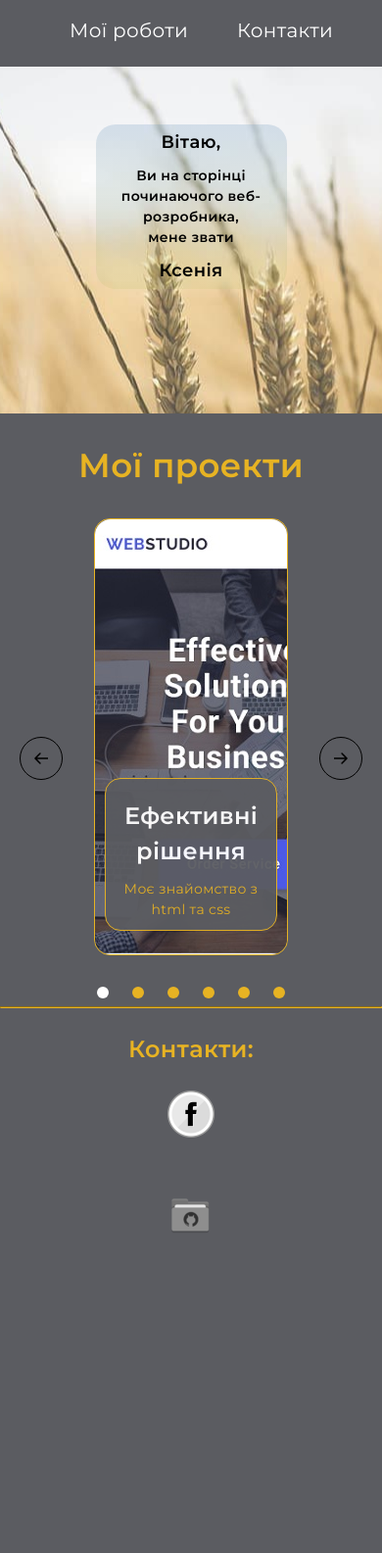
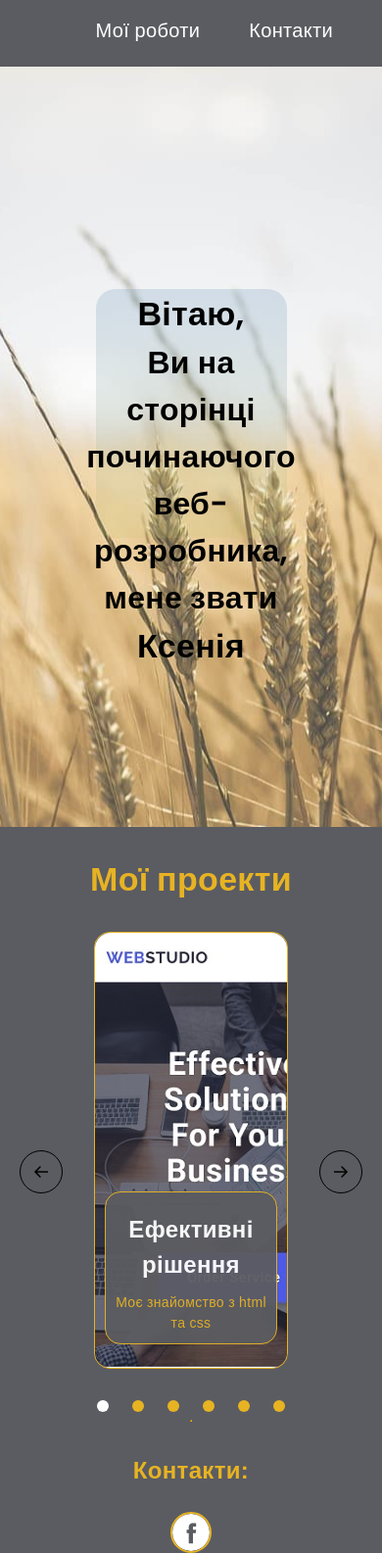
Before and after one commit to Kseniia1PK/Kseniia1PK.github.io, a plain HTML site: page index.html in a window 390 px wide. Shown: the whole page at 98% size. Before the commit the page ends 1271 px from the top, so only its background shows below. Drawn offline with nearby package versions, Linux system fonts and the light colour scheme.

Commit message:
зміни

```diff
--- a/index.html
+++ b/index.html
@@ -7,8 +7,9 @@
   <link rel="preconnect" href="https://fonts.googleapis.com">
   <link rel="preconnect" href="https://fonts.gstatic.com" crossorigin>
   <link
-    href="https://fonts.googleapis.com/css2?family=Montserrat+Alternates:ital,wght@1,400;1,700&family=Montserrat:wght@400;600&family=Raleway:wght@700&family=Roboto:wght@400;500;700&display=swap"
+    href="https://fonts.googleapis.com/css2?family=Inter:wght@400;700;800&family=Poppins:wght@300;500;600&family=Roboto:wght@400;500;700&family=Ubuntu:wght@500&display=swap"
     rel="stylesheet">
+  <link rel="stylesheet" href="https://cdn.jsdelivr.net/npm/swiper@11/swiper-bundle.min.css" />
   <link rel="stylesheet" type="text/css" href="style.css">
   <title>Portfolio</title>
 </head>
@@ -131,11 +132,11 @@
 <footer>
   <hr>
   <p id="contact"> Контакти:</p>
-  <a href="https://uk-ua.facebook.com/" target="_blank" class="btn contact-details"><i class="facebook"></i></a>
-  <a href="https://github.com/PKKseniia/PKKseniia.github.io" target="_blank" class="btn contact-details">
-    <i class="github"></i></a>
+  <a href="#"></a>
+  <svg class="facebook-icon" width="32" height="32">
+    <use href="/Home_work/images/icons.svg#icon-facebook-icon"></use>
+  </svg>
 </footer>
 <script src="https://cdn.jsdelivr.net/npm/swiper@11/swiper-bundle.min.js"></script>
 <script src="carousel_mane.js"></script>
-
 </html>
--- a/style.css
+++ b/style.css
@@ -11,7 +11,7 @@ body {
   padding: 0;
   background-color: #5B5C61;
   scroll-behavior: smooth;
-  font-family: "Montserrat", sans-serif;
+  font-family: "Poppins", sans-serif;
 }
 
 a {
@@ -69,7 +69,7 @@ h1 {
   justify-content: center;
   align-items: center;
   border-radius: 20px;
-  font-family: "Montserrat", sans-serif;
+  font-family: "Poppins", sans-serif;
   font-size: 32px;
   align-items: center;
 
@@ -148,8 +148,6 @@ span {
 }
 .section-list-one {
   background-image: url(/imgproject1.jpg);
-  /* min-height: 300px;
-  max-width: 30vw; */
   height: 444px;
   background-repeat: no-repeat;
   background-size: cover;
@@ -157,7 +155,6 @@ span {
   display: flex;
   align-items: flex-end;
   object-fit: cover;
-  /* додається до img */
 }
 
 .section-list-two {
@@ -227,18 +224,7 @@ h4 {
   background-color: white;
 }
 
-@media (max-width: 360px) {
 
-  span {
-    font-size: 20px;
-  }
-
-  .section-welcome {
-    height: 30vh;
-    display: flex;
-    align-items: center;
-  }
-}
 
 
 h2 {
@@ -267,7 +253,6 @@ ul {
 
 img {
   border-radius: 10px 10px 0 0;
-
 }
 
 .project-list-item {
@@ -281,24 +266,14 @@ img {
 
 }
 
-/* .project-img{
-    background-size: cover;
-} */
 .project-container {
   width: 300px;
   height: 200px;
   overflow: hidden;
   position: relative;
-
 }
 
-@media (min-width: 1024px) {
-  .project-list {
-    padding-left: 40px;
-    padding-right: 40px;
-    gap: 15px;
-  }
-}
+
 
 .my-button {
   background-color: rgb(153, 149, 149);
@@ -353,8 +328,24 @@ p {
 .btn {
   text-align: center;
 }
+footer{
+  display: flex;
+  align-items: center;
+  flex-direction: column;
+}
+.facebook-icon{
+  width: 42px;
+  height: 42px;
+  fill: white;
+  border: solid 2px rgb(231, 179, 35);
+  border-radius: 50%;
+}
+.facebook-icon:hover{
+  fill: rgb(231, 179, 35);
+  border: solid 2px white;
+}
 
-.facebook::before {
+/* .facebook::before {
   content: url("img5.png");
   position: relative;
   animation: moveText 3s ease-out;
@@ -387,35 +378,17 @@ p {
 
 .github:hover::before {
   transform: translateX(20px);
-}
+} */
 
-@media (min-width: 768px) and (max-width: 1023px) {
-  .project-list {
-    gap: 40px;
-    justify-content: center
+@media (max-width: 360px) {
+
+  span {
+    font-size: 20px;
+  }
+
+  .section-welcome {
+    height: 30vh;
+    display: flex;
+    align-items: center;
   }
 }
-
-@media (max-width: 767px) {
-  .section-welcome {
-    width: 100%;
-    height: 50vh;
-  }
-
-  h1 {
-    height: 20vh;
-    width: 50vw;
-    font-size: 14px;
-  }
-
-  span {
-    font-size: 18px;
-  }
-
-  .project-list {
-    flex-direction: column;
-    align-items: center;
-    gap: 40px;
-  }
-
-}
```
